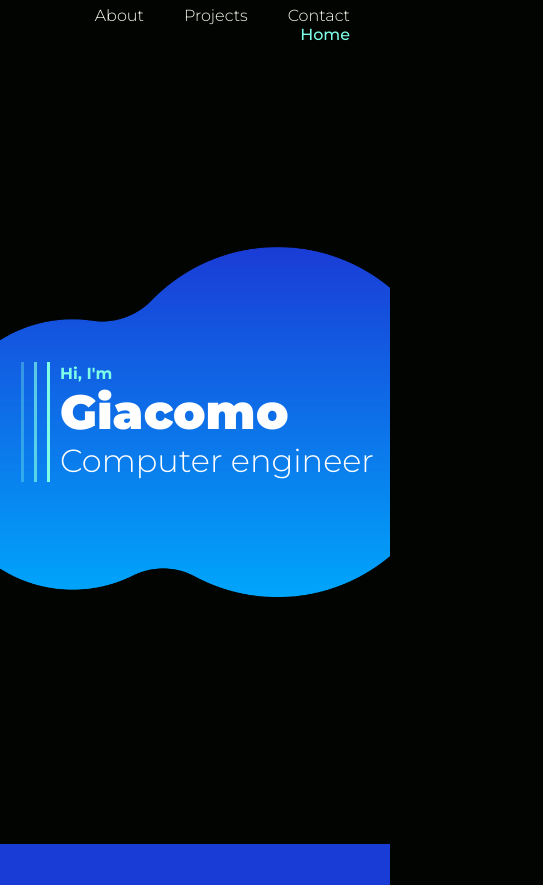
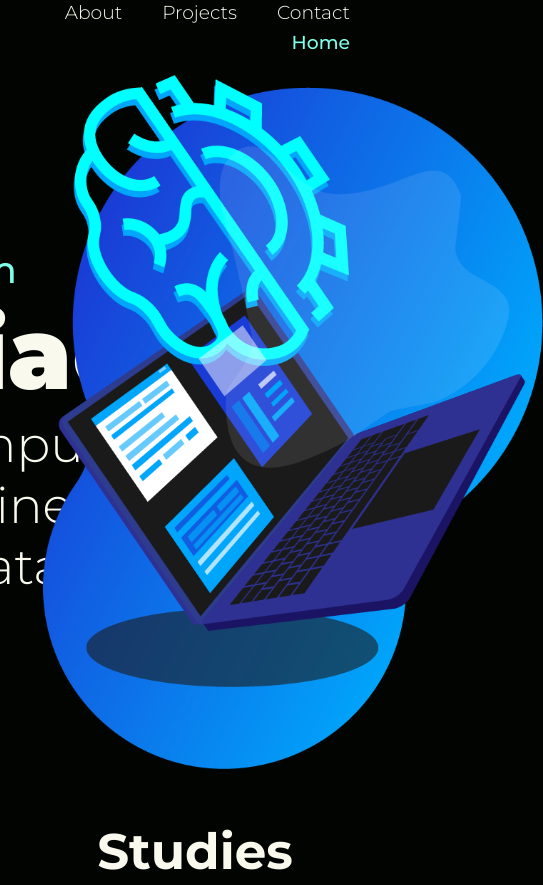
Before and after one commit to pizzmile/portfolio, a plain HTML site: page index.html in a window 390 px wide. Shown: the top 885 px of the page, 543 px wide, since content can reach past the window. Drawn offline with nearby package versions, Linux system fonts and the light colour scheme.

Commit message:
new home new about: - only studies
(no responsive, just 1080p)

```diff
--- a/css/style.css
+++ b/css/style.css
@@ -1,5 +1,6 @@
 :root {
     font-family: "Montserrat", sans-serif;
+    font-size: 25px;
     --black: #010400ff;
     --persian-blue: #1a3cd6ff;
     --blue-jeans: #00a6fbff;
@@ -10,6 +11,26 @@
 body {
     margin: 0;
     background-color: var(--black);
+}
+
+/* Generic */
+.circle {
+    border-radius: 50%;
+    width: 100px;
+    background-color: red;
+}
+
+/*Test color*/
+.test-1 {
+    background-color: red;
+}
+
+.test-2 {
+    background-color: yellow;
+}
+
+.test-3 {
+    background-color: blue;
 }
 
 /* Navbar  */
@@ -23,6 +44,17 @@ div.navbar {
     /*justify-content: space-between;*/
     justify-content: end;
     align-items: center;
+}
+
+.glass {
+    /*background-color: rgba(0, 0, 0, 0.6);*/
+    /*-webkit-box-shadow: 0px 0px 15px 5px #000000;*/
+    /*box-shadow: 0px 0px 15px 5px #000000;*/
+    background: rgba( 10, 10, 10, 0.25 );
+    box-shadow: 0 8px 32px 0 rgba( 10, 10, 10, 0.37 );
+    backdrop-filter: blur( 4px );
+    -webkit-backdrop-filter: blur( 4px );
+    border: 1px solid rgba( 10, 10, 10, 0.18 );
 }
 
 .navbar.fixed-top {
@@ -51,7 +83,7 @@ a.nav-link {
     text-decoration: none;
     font-family: 'Montserrat', sans-serif;
     font-weight: 300;
-    font-size: 1rem;
+    font-size: 0.75rem;
     color: var(--ivory);
 }
 
@@ -60,106 +92,110 @@ a.nav-link.current {
     color: var(--turquoise-blue);
 }
 
+
 /* Home section */
 #home {
     height: 100vh;
-    background-color: var(--black);
-    pointer-events: none;
+    /*background-color: var(--persian-blue)*/
 }
 
 #home .layout {
+    height: 100vh;
+    width: 100%;
+    display: flex;
+    flex-direction: row;
+    justify-content: space-evenly;
+    align-items: center;
+}
+
+#home .heading {
     height: 100%;
+    width: 50%;
+    display: flex;
+    flex-direction: row;
+    justify-content: centeR;
+    align-items: center;
+}
+
+#home .content {
     display: flex;
     flex-direction: row;
     justify-content: center;
     align-items: center;
-    position: relative;
-    z-index: 1;
 }
 
-#home .content-wrapper {
-    display: flex;
-    flex-direction: row;
-    justify-content: center;
-    align-items: center;
-    position: relative;
-    overflow: hidden;
-}
-
-#home .content-wrapper .background {
-    max-height: 500px;
-    min-height: 120px;
-}
-
-#home .content {
-    height: 170px;
-    display: flex;
-    flex-direction: row;
-    justify-content: center;
-    align-items: center;
-    position: absolute;
-}
-
-#home .graphic {
+#home .decoration {
     height: 100%;
     display: flex;
     flex-direction: row;
     justify-content: end;
     align-items: center;
+    padding-right: 1rem;
 }
 
-#home .v1 {
-    border-left: 4px solid var(--turquoise-blue);
-    opacity: 0.33;
-    height: 100%;
-    margin: 0 5px;
+#home .vl-1 {
+    border-left: 5px solid var(--turquoise-blue);
+    height: 11rem;
+    margin: 0 0.25rem;
+    opacity: 33%;
 }
 
-#home .v2 {
-    border-left: 4px solid var(--turquoise-blue);
-    opacity: 0.66;
-    height: 100%;
-    margin: 0 5px;
+#home .vl-2 {
+    border-left: 5px solid var(--turquoise-blue);
+    height: 11rem;
+    margin: 0 0.25rem;
+    opacity: 66%;
 }
 
-#home .v3 {
-    border-left: 4px solid var(--turquoise-blue);
-    opacity: 1;
-    height: 100%;
-    margin: 0 5px;
+#home .vl-3 {
+    border-left: 5px solid var(--turquoise-blue);
+    height: 11rem;
+    margin: 0 0.25rem;
 }
 
-#home .title {
-    height: 100%;
-    padding-left: 10px;
+#home .graphic {
+    height: 100vh;
+    width: 50%;
     display: flex;
-    flex-direction: column;
+    flex-direction: row;
     justify-content: center;
-    align-items: start;
+    align-items: center;
+}
+
+#home .graphic img {
+    width: 500px;
 }
 
 #home h1 {
-    margin:0;
-    color: white;
+    margin: 0;
+    color: var(--ivory);
+    font-size: 4rem;
     font-weight: 900;
-    font-size: 4rem;
 }
 
 #home h2 {
     margin: 0;
-    color: white;
+    color: var(--ivory);
+    font-size: 2rem;
     font-weight: 300;
-    font-size: 3rem;
 }
 
 #home h3 {
     margin: 0;
     color: var(--turquoise-blue);
-    font-size: 2rem;
+    font-size: 1.5rem;
+    font-weight: 500;
 }
 
-@media only screen and (max-width: 768px) {
-    #home .layout {
+
+/* About section */
+#about {
+    height: 100vh;
+    /*background-color: var(--persian-blue)*/
+    color: white;
+}
+
+#about .layout {
     height: 100%;
     display: flex;
     flex-direction: row;
@@ -167,118 +203,86 @@ a.nav-link.current {
     align-items: center;
 }
 
-    #home .content-wrapper .background {
-        max-height: 350px;
-        min-height: 120px;
-    }
-
-    #home .content {
-        height: 120px;
+#studies {
+    width: 100%;
     display: flex;
-        flex-direction: row;
+    flex-direction: column;
     justify-content: center;
     align-items: center;
 }
 
-    #home .graphic {
-        height: 100%;
+#studies .content {
+    width: 100%;
     display: flex;
     flex-direction: row;
-        justify-content: end;
+    justify-content: space-evenly;
+    align-items: center;
+    padding-top: 100px;
+}
+
+#studies .content .el {
+    display: flex;
+    flex-direction: column;
+    justify-content: center;
     align-items: center;
 }
 
-    #home .v1 {
-        border-left: 3px solid var(--turquoise-blue);
-        opacity: 0.33;
-        height: 100%;
-        margin: 0 5px;
+#studies .el .background {
+    height: 300px;
 }
 
-    #home .v2 {
-        border-left: 3px solid var(--turquoise-blue);
-        opacity: 0.66;
-        height: 100%;
-        margin: 0 5px;
+#studies .el .logo {
+    height: 200px;
 }
 
-    #home .v3 {
-        border-left: 3px solid var(--turquoise-blue);
-        opacity: 1;
-        height: 100%;
-        margin: 0 5px;
+#studies .bscs .logo {
+    position: relative;
+    bottom: 100px;
 }
 
-    #home .title {
-        height: 100%;
-        padding-left: 5px;
-        display: flex;
-        flex-direction: column;
-        justify-content: center;
-        align-items: start;
+#studies .bscs p {
+    position: relative;
+    bottom: 450px;
 }
 
-    #home h1 {
-        margin:0;
-        color: white;
-        font-weight: 900;
-        font-size: 3rem;
+#studies .mscs-1 .logo {
+    position: relative;
+    bottom: 400px;
 }
 
-    #home h2 {
-        margin: 0;
-        color: white;
-        font-weight: 300;
-        font-size: 2rem;
+#studies .mscs-1 p {
+    position: relative;
+    bottom: 400px;
 }
 
-    #home h3 {
-        margin: 0;
-        color: var(--turquoise-blue);
-        font-size: 1rem;
-    }
+#studies .mscs-2 .logo {
+    position: relative;
+    bottom: 100px;
 }
 
+#studies .mscs-2 p {
+    position: relative;
+    bottom: 450px;
+}
 
-/* About section */
-#about {
-    height: 100vh;
-    background-color: var(--persian-blue)
+#studies .el .grade {
+    color: var(--turquoise-blue);
+}
+
+#about h1 {
+    color: var(--ivory);
+    font-weight: 700;
+    font-size: 2rem;
 }
 
 /* Projects section */
 #projects {
     height: 100vh;
-    background-color: var(--persian-blue)
+    /*background-color: var(--persian-blue)*/
 }
 
 /* Contact section */
 #contact {
     height: 100vh;
-    background-color: var(--persian-blue)
+    /*background-color: var(--persian-blue)*/
 }
-
-
-/* Generic */
-.social-ico {
-    color: white;
-}
-
-.circle {
-    border-radius: 50%;
-    width: 100px;
-    background-color: red;
-}
-
-/*Test color*/
-.test-1 {
-    background-color: red;
-}
-
-.test-2 {
-    background-color: yellow;
-}
-
-.test-3 {
-    background-color: blue;
-}
--- a/index.html
+++ b/index.html
@@ -30,26 +30,55 @@
 
         <section id="home">
             <div class="layout">
-                <div class="content-wrapper">
-                    <img src="images/cloud.png" alt="" class="background">
+                <div class="heading">
                     <div class="content">
-                        <div class="graphic">
-                            <div class="v1"></div>
-                            <div class="v2"></div>
-                            <div class="v3"></div>
+                        <div class="decoration">
+                            <div class="vl-1"></div>
+                            <div class="vl-2"></div>
+                            <div class="vl-3"></div>
                         </div>
-                        <div class="title">
+                        <div>
                             <h3>Hi, I'm</h3>
                             <h1>Giacomo</h1>
-                            <h2>Computer engineer</h2>
+                            <h2>Computer engineering</h2>
+                            <h2>& Data Science</h2>
                         </div>
                     </div>
+                </div>
+                <div class="graphic">
+                    <img src="images/software-engineering.png" alt="software engineering">
                 </div>
             </div>
         </section>
 
         <section id="about">
+            <div class="layout">
+                <div id="studies">
+                    <h1>Studies</h1>
+                    <div class="content">
+                        <div class="el bscs">
+                            <img src="images/shape-1.png" alt="" class="background">
+                            <img src="images/polimi-logo.png" alt="" class="logo">
+                            <p><span class="grade">BSCs</span> <br> Engineering of <br> Computing Systems</p>
+                        </div>
+                        <div class="el mscs-1">
+                            <img src="images/shape-2.png" alt="" class="background">
+                            <img src="images/polimi-logo.png" alt="" class="logo">
+                            <p><span class="grade">MSCs</span> <br> Computer Science <br> & Engineering</p>
+                        </div>
+                        <div class="el mscs-2">
+                            <img src="images/shape-3.png" alt="" class="background">
+                            <img src="images/uca-logo.png" alt="" class="logo">
+                            <p><span class="grade">MSCs</span> <br> Multimedia & Web <br> Technology for Big Data</p>
+                        </div>
+                    </div>
+                </div>
+                <div id="competences">
+                    <div class="content">
 
+                    </div>
+                </div>
+            </div>
         </section>
 
         <section id="projects"></section>
--- a/index.js
+++ b/index.js
@@ -20,14 +20,40 @@ $(".nav-link").click(function () {
 });
 
 // Scroll event
-$(window).scroll(function (event) {
-    if ($(window).scrollTop() < $("#about").position()["top"]) {
+$(window).on("load scroll", function (event) {
+    // Give/remove navbar glass class
+    if ($(window).scrollTop() > 0) {
+        if (!$(".navbar").hasClass("glass")) {
+            $(".navbar").addClass("glass");
+        }
+    } else {
+        if ($(".navbar").hasClass("glass")) {
+            $(".navbar").removeClass("glass");
+        }
+    }
+
+    // Update current link in navbar
+    if ($(window).scrollTop() < $("#about").position()["top"] * (1/2)) {
         updateCurrent("#home");
-    } else if ($(window).scrollTop() < $("#projects").position()["top"]) {
+    } else if ($(window).scrollTop() < $("#projects").position()["top"] * (3/4)) {
         updateCurrent("#about");
-    } else if ($(window).scrollTop() < $("#contact").position()["top"]) {
+    } else if ($(window).scrollTop() < $("#contact").position()["top"]* (5/6)) {
         updateCurrent("#projects");
     } else {
         updateCurrent("#contact");
     }
 });
+
+// Load event
+// $(window).load(function (event) {
+//     // Update current link in navbar
+//     if ($(window).scrollTop() < $("#about").position()["top"] * (1/2)) {
+//         updateCurrent("#home");
+//     } else if ($(window).scrollTop() < $("#projects").position()["top"] * (2/3)) {
+//         updateCurrent("#about");
+//     } else if ($(window).scrollTop() < $("#contact").position()["top"]* (3/4)) {
+//         updateCurrent("#projects");
+//     } else {
+//         updateCurrent("#contact");
+//     }
+// });
```
Also changed, not shown: images/software-engineering.png (added), images/trash/bg.png (renamed from images/bg.png), images/trash/cloud.png (renamed from images/cloud.png), images/trash/favicon-32x32.png (renamed from images/favicon-32x32.png), images/trash/heading-overlay.png (renamed from images/heading-overlay.png), 4 other files. Lines whose indentation alone changed are shown as unchanged.
